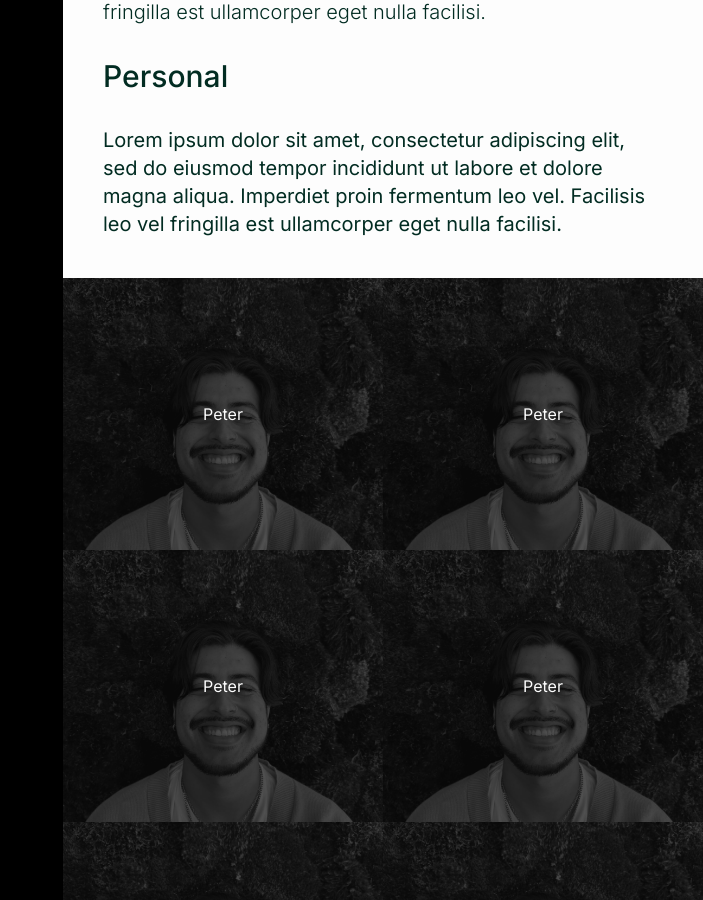
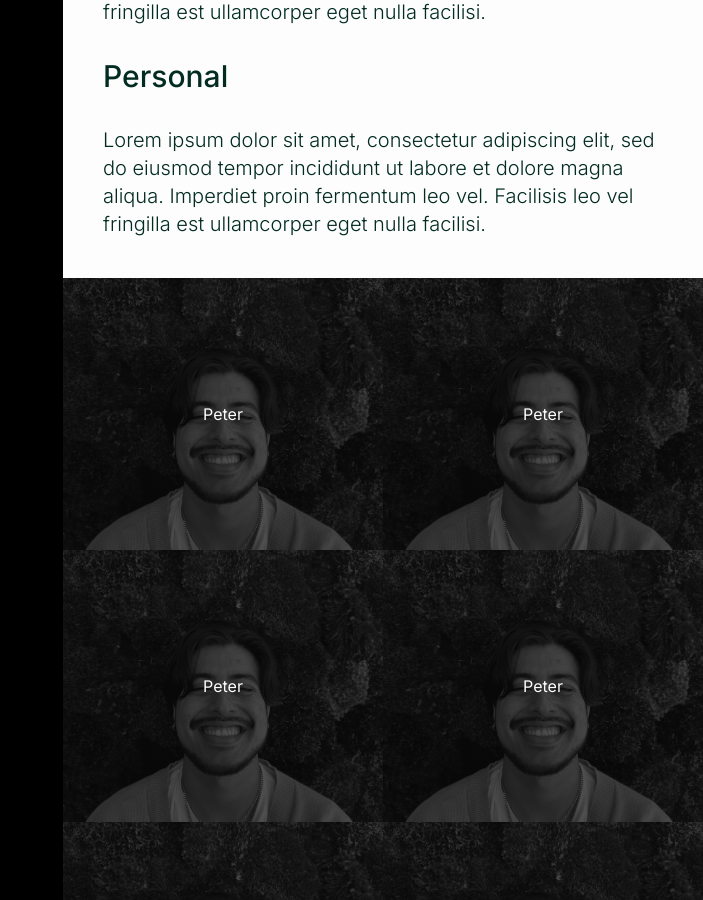
Before and after one commit to PetDios9/personal-site-v2, a Next.js app: page / in a window 1280 px wide. Shown: the part 1400-2300 px from the top of the page, without its empty margins (577-1280 px from the left). Built offline with nearby package versions, Linux system fonts and the light colour scheme.

Commit message:
style:adjusted about me font weight

```diff
--- a/src/components/AboutMe.tsx
+++ b/src/components/AboutMe.tsx
@@ -16,7 +16,7 @@
         nulla facilisi.
       </p>
       <h2 className="lg:text-3xl font-medium">Personal</h2>
-      <p className="lg:text-xl">
+      <p className="lg:text-xl font-light">
         Lorem ipsum dolor sit amet, consectetur adipiscing elit, sed do eiusmod
         tempor incididunt ut labore et dolore magna aliqua. Imperdiet proin
         fermentum leo vel. Facilisis leo vel fringilla est ullamcorper eget
```
